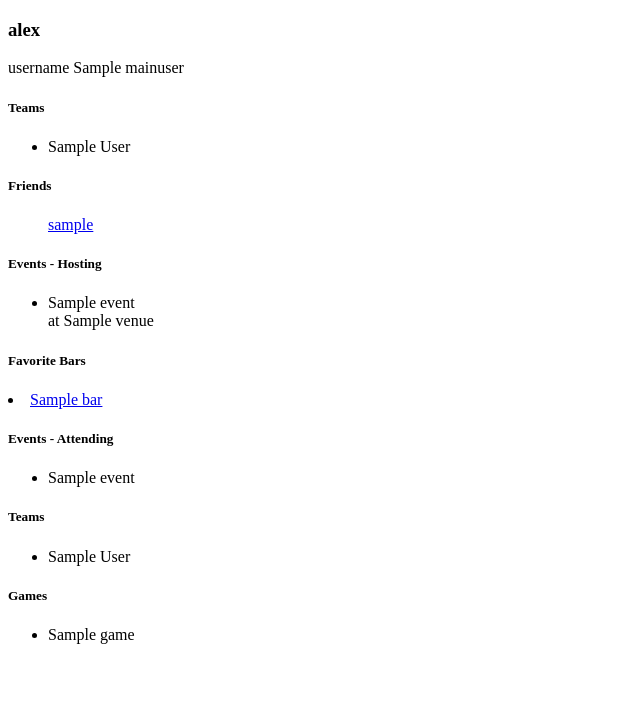
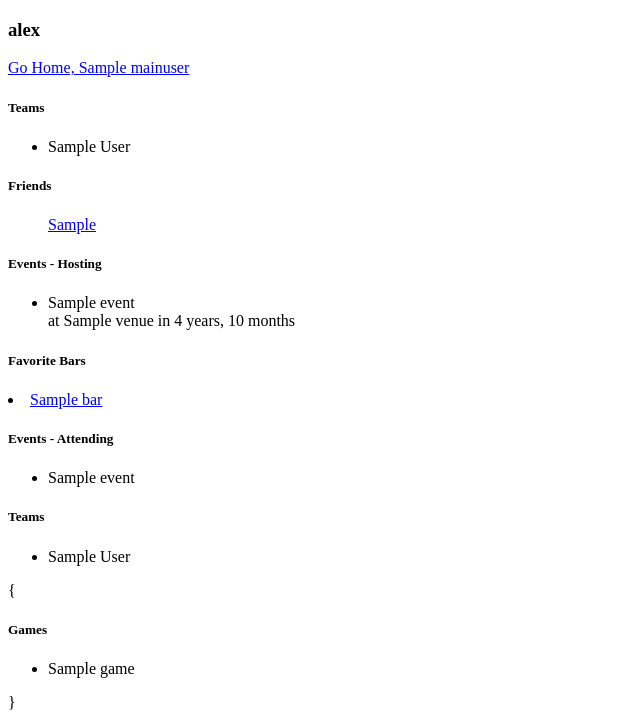
Before and after one commit to alextryonpdx/blazerbar_project, a Django app: template templates/blazerbar/userpage.html in a window 1280 px wide. Shown: the part 86-806 px from the top of the page, without its empty margins (0-640 px from the left). Before the commit the page ends 730 px from the top, so only its background shows below. Run offline with Django 3.2, Linux system fonts and the light colour scheme; a user stored in the database is signed in; tables that the repository leaves empty hold one stand-in row (values such as "Sample post"); the template is opened without the code that fills it: most values are stand-ins (such as "Sample title", 1, 10 or a date in 2020); some libraries are stand-ins or nearby versions.

```diff
--- a/templates/blazerbar/userpage.html
+++ b/templates/blazerbar/userpage.html
@@ -7,8 +7,7 @@
 {% block body %}
 	<h3>{{ user.username }}</h3>
 {%if user.is_authenticated %}
-	username
-	{{ mainuser }}
+	<a href="{% url 'userpage' mainuser %}">Go Home, {{ mainuser }}</a>
 {% endif %}
 
 	<h5>Teams</h5>
@@ -21,7 +20,9 @@
 	<h5>Friends</h5>
 	<ul>
 		{% for friend in profile.friends.all %}
-			<lh><a href="{% url 'userpage' friend.username %}">{{ friend.username }}</a></lh>
+		{% if friend.username != mainuser %}
+			<lh><a href="{% url 'userpage' friend.username %}">{{ friend.username|capfirst }}</a></lh>
+		{% endif %}
 		{% endfor %}
 	</ul>
 	<h5>Events - Hosting</h5>
@@ -29,6 +30,7 @@
 		{% for event in hosting_events.all %}
 			<li>{{ event.event }}<br />
 				     at {{ event.venue }}
+				     in {{ event.event.game_date|timeuntil }}
 			</li>
 		{% endfor %}
 	</ul>
@@ -49,12 +51,12 @@
 			<li>{{ team.full_name }}</li>
 		{% endfor %}
 	</ul>
-	<h5>Games</h5>
+{	<h5>Games</h5>
 	<ul>
 		{% for game in games.all %}
 			<li>{{ game }}</li>
 		{% endfor %}
-	</ul>
+	</ul>}
 
 
 
```
Also changed, not shown: db.sqlite3.
